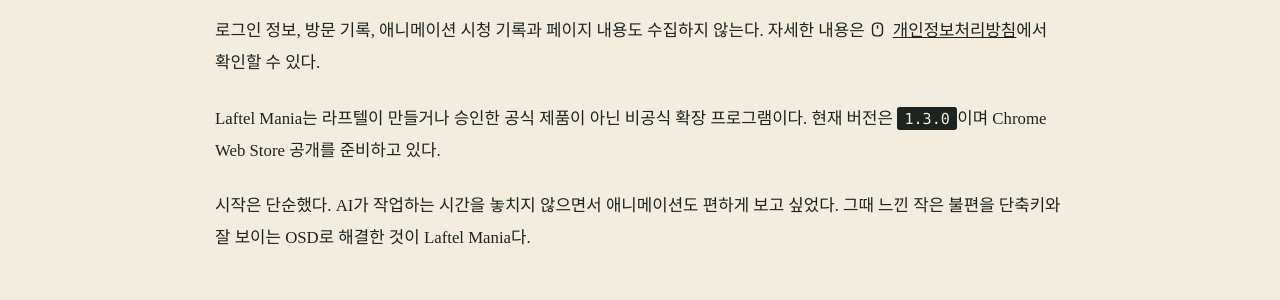
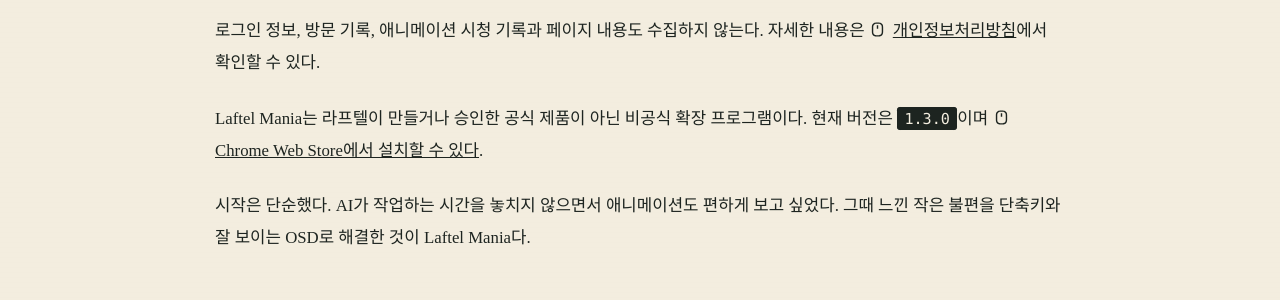
Before and after one commit to babypaunch/babypaunch.github.io, a Jekyll site: the page built from _posts/2026-08-26-laftel-mania.md, in a window 1280 px wide and 900 px high, scrolled down 2955 px. Shown: the part 151-451 px from the top of the window. Built offline with Jekyll 4.4.1, drawn with Linux system fonts in a browser that asks for light colours; some web fonts are replaced.

Commit message:
feat(blog): 라프텔 매니아 스토어 링크 추가

```diff
--- a/_data/en.yml
+++ b/_data/en.yml
@@ -52,6 +52,7 @@
     - name: Laftel Mania
       description: A Chrome extension that helps you enjoy anime more comfortably while vibe coding.
       status: Available
+      url: https://chromewebstore.google.com/detail/laftel-mania/ffpoolknghcckcdkaomkbhginppamkcp
   music_title: May my songs<br>bring you <em>comfort.</em>
   music_copy: My first song, Sweet Like Cookies, holds the spark I felt when I first saw my wife's photograph and the sweet memories we shared.
   music_link: Listen to the music
--- a/_data/ko.yml
+++ b/_data/ko.yml
@@ -52,6 +52,7 @@
     - name: Laftel Mania
       description: 바이브 코딩을 하면서 애니메이션을 더 편하게 즐길 수 있도록 돕는 Chrome 확장 프로그램.
       status: Available
+      url: https://chromewebstore.google.com/detail/laftel-mania/ffpoolknghcckcdkaomkbhginppamkcp
   music_title: 내 노래가<br>당신에게 <em>위안이 되길</em>
   music_copy: 첫 곡 Sweet Like Cookies에 아내의 사진을 처음 본 순간의 설렘과 달콤했던 기억을 담았습니다.
   music_link: 음악 듣기
--- a/_layouts/home.html
+++ b/_layouts/home.html
@@ -20,7 +20,7 @@
       {% for app in t.home.apps %}
       <article class="app-item">
         <p class="app-index">A—0{{ forloop.index }}</p>
-        <div><h3>{{ app.name }}</h3><p>{{ app.description }}</p></div>
+        <div><h3>{% if app.url %}<a href="{{ app.url }}" target="_blank" rel="noopener noreferrer">{{ app.name }}</a>{% else %}{{ app.name }}{% endif %}</h3><p>{{ app.description }}</p></div>
         <span class="status">{{ app.status }}</span>
       </article>
       {% endfor %}
--- a/_posts/2026-08-26-laftel-mania.md
+++ b/_posts/2026-08-26-laftel-mania.md
@@ -69,7 +69,7 @@
 
 로그인 정보, 방문 기록, 애니메이션 시청 기록과 페이지 내용도 수집하지 않는다. 자세한 내용은 [개인정보처리방침](/policies/laftel-mania/privacy/)에서 확인할 수 있다.
 
-Laftel Mania는 라프텔이 만들거나 승인한 공식 제품이 아닌 비공식 확장 프로그램이다. 현재 버전은 `1.3.0`이며 Chrome Web Store 공개를 준비하고 있다.
+Laftel Mania는 라프텔이 만들거나 승인한 공식 제품이 아닌 비공식 확장 프로그램이다. 현재 버전은 `1.3.0`이며 [Chrome Web Store에서 설치할 수 있다](https://chromewebstore.google.com/detail/laftel-mania/ffpoolknghcckcdkaomkbhginppamkcp).
 
 시작은 단순했다. AI가 작업하는 시간을 놓치지 않으면서 애니메이션도 편하게 보고 싶었다. 그때 느낀 작은 불편을 단축키와 잘 보이는 OSD로 해결한 것이 Laftel Mania다.
 
```
Also changed, not shown: _posts/2026-08-26-laftel-mania-en.md (+1 -1 lines).
